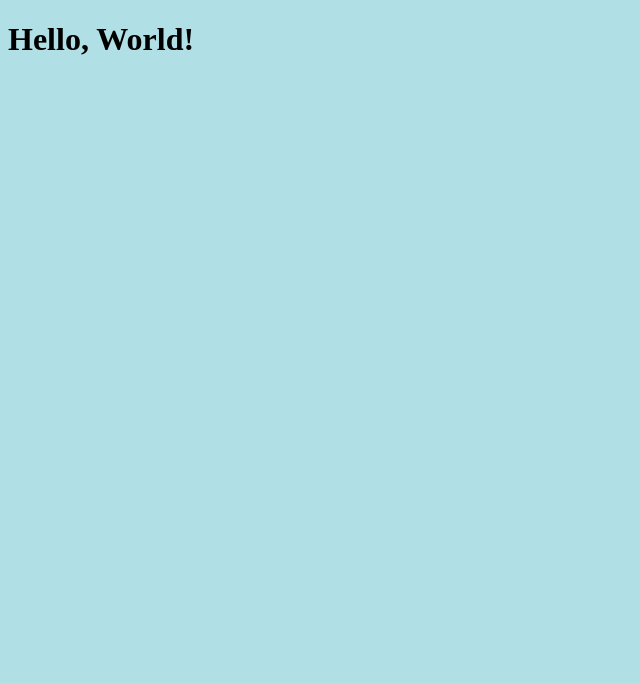
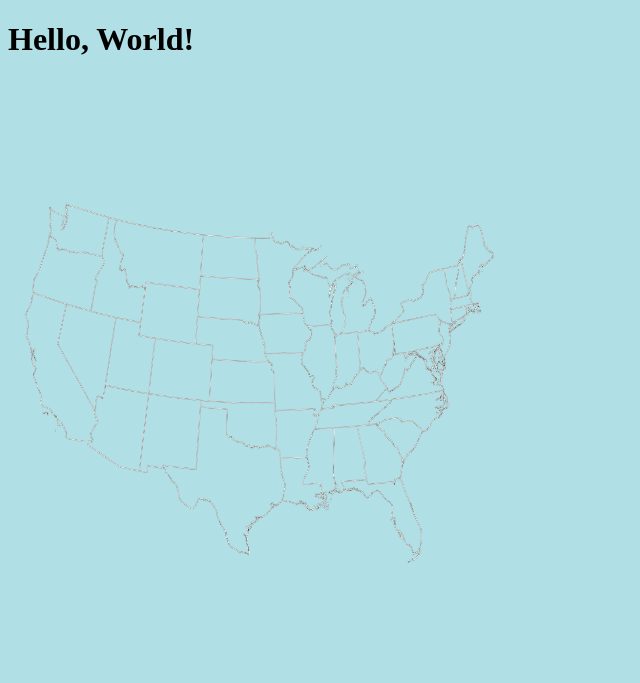
Before and after one commit to msexton525/isthisadate, a plain HTML site: page index.html in a window 1280 px wide. Shown: the whole page, without its empty margins (0-640 px from the left). Drawn offline with Linux system fonts and the light colour scheme.

Commit message:
Update index.html

```diff
--- a/index.html
+++ b/index.html
@@ -5,5 +5,6 @@
 </head>
 <body style="background-color:powderblue;">
   <h1>Hello, World!</h1>
+  <img src="US_Map_Outline.png" alt="Map of the United States" width="500" height="600">
 </body>
 </html>
```
